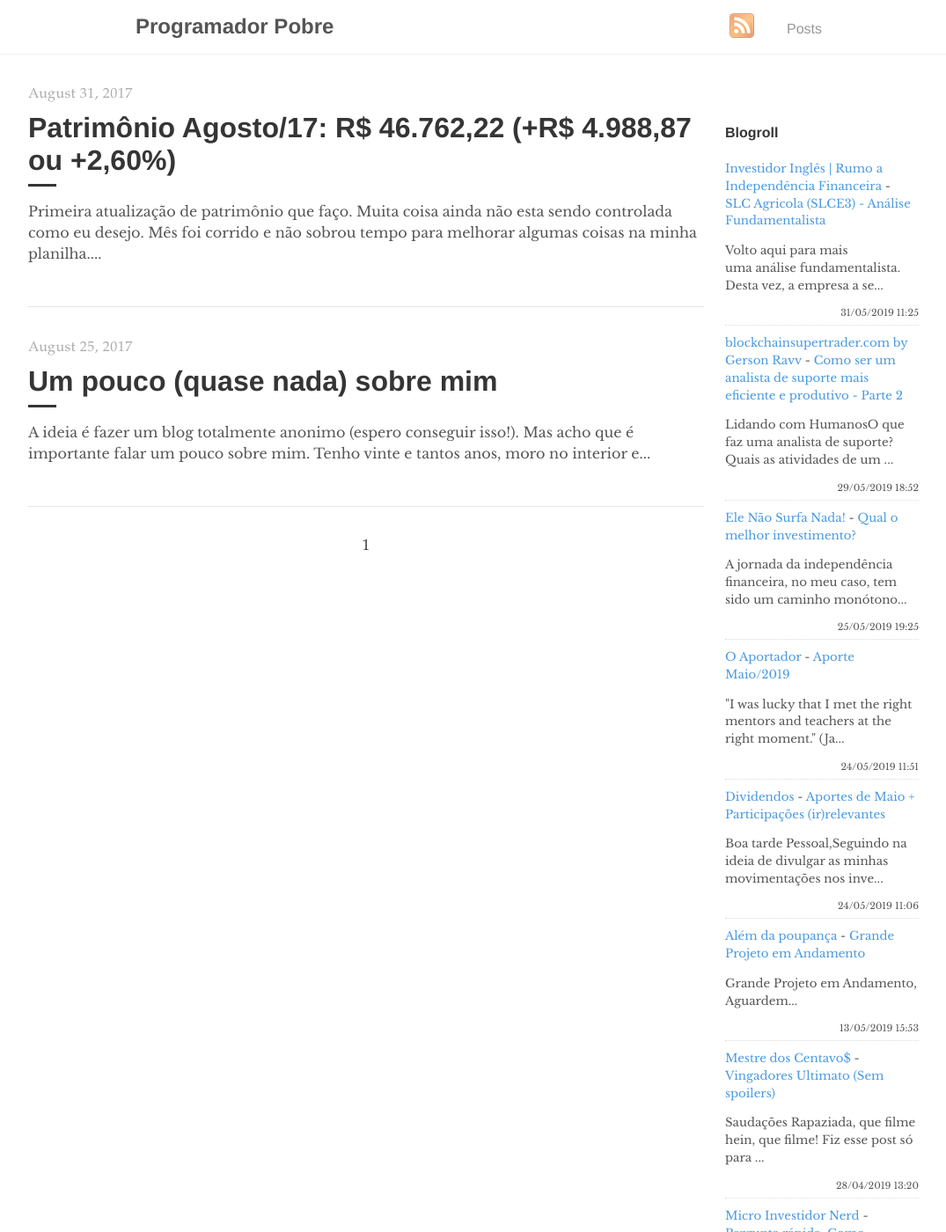
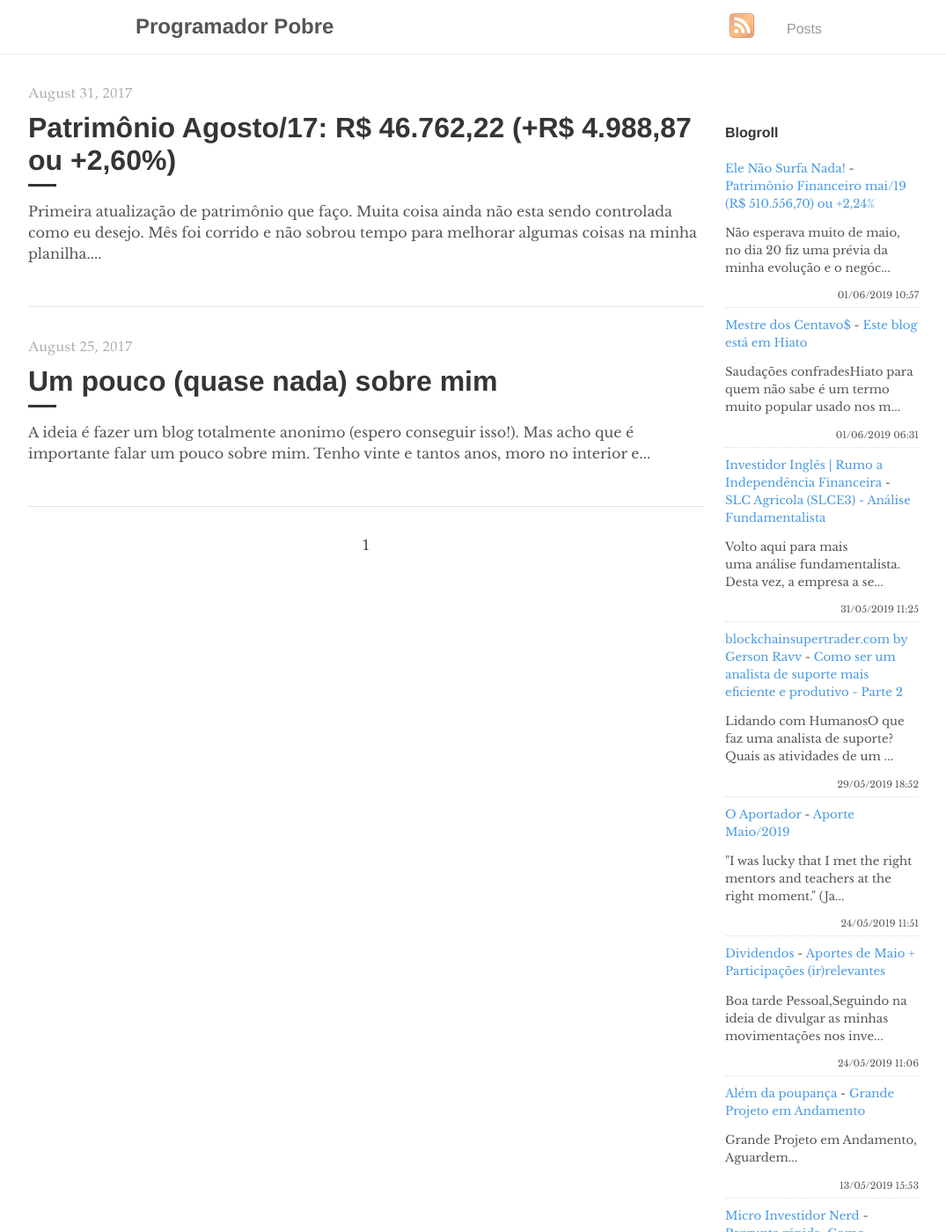
Before and after one commit to programadorpobre/programadorpobre.github.io, a Jekyll site: the page built from index.html, in a window 1280 px wide and 1400 px high. Shown: the whole window at 88% size, without its empty margins (96-1171 px from the left). Built offline with Jekyll 4.4.1, drawn with Linux system fonts in a browser that asks for light colours; the list of posts is cut into pages by our own code; comment, search, counter and statistics services are not loaded.

Commit message:
[ci skip] travis #665

```diff
--- a/_includes/feed-entries.html
+++ b/_includes/feed-entries.html
@@ -1,3 +1,13 @@
+<div class="feed-entry">
+    <a class="feed-entry-site-name" href="https://elenaosurfanada.blogspot.com/">Ele Não Surfa Nada!</a> - <a class="feed-entry-title" href="https://elenaosurfanada.blogspot.com/2019/06/patrimonio-financeiro-mai19-r-51055670.html">Patrimônio Financeiro mai/19 (R$ 510.556,70) ou +2,24%</a>
+    <p class="feed-entry-summary">Não esperava muito de maio, no dia 20 fiz uma prévia da minha evolução e o negóc...</p>
+    <time datetime="2019-06-01T10:57:00.001-03:00">01/06/2019 10:57</time>
+</div>
+<div class="feed-entry">
+    <a class="feed-entry-site-name" href="https://mestredoscentavos.blogspot.com/">Mestre dos Centavo$</a> - <a class="feed-entry-title" href="https://mestredoscentavos.blogspot.com/2019/06/este-blog-esta-em-hiato.html">Este blog está em Hiato</a>
+    <p class="feed-entry-summary">Saudações confradesHiato para quem não sabe é um termo muito popular usado nos m...</p>
+    <time datetime="2019-06-01T06:31:00.000-07:00">01/06/2019 06:31</time>
+</div>
 <div class="feed-entry">
     <a class="feed-entry-site-name" href="https://www.investidoringles.com/">Investidor Inglês | Rumo a Independência Financeira</a> - <a class="feed-entry-title" href="https://www.investidoringles.com/2019/05/slc-agricola-slce3-analise-fundamentalista.html">SLC Agricola (SLCE3) -  Análise Fundamentalista</a>
     <p class="feed-entry-summary">Volto aqui para mais uma&nbsp;análise fundamentalista. Desta vez, a empresa a se...</p>
@@ -7,11 +17,6 @@
     <a class="feed-entry-site-name" href="http://www.blockchainsupertrader.com/">blockchainsupertrader.com by Gerson Ravv</a> - <a class="feed-entry-title" href="http://www.blockchainsupertrader.com/2019/05/como-ser-um-analista-de-suporte-mais_29.html">Como ser um analista de suporte mais eficiente e produtivo - Parte 2</a>
     <p class="feed-entry-summary">Lidando com HumanosO que faz uma analista de suporte? Quais as atividades de um ...</p>
     <time datetime="2019-05-29T18:52:00.001-03:00">29/05/2019 18:52</time>
-</div>
-<div class="feed-entry">
-    <a class="feed-entry-site-name" href="https://elenaosurfanada.blogspot.com/">Ele Não Surfa Nada!</a> - <a class="feed-entry-title" href="https://elenaosurfanada.blogspot.com/2019/05/qual-o-melhor-investimento.html">Qual o melhor investimento?</a>
-    <p class="feed-entry-summary">A jornada da independência financeira, no meu caso, tem sido um caminho monótono...</p>
-    <time datetime="2019-05-25T19:25:00.001-03:00">25/05/2019 19:25</time>
 </div>
 <div class="feed-entry">
     <a class="feed-entry-site-name" href="https://oaportadorfinanceiro.blogspot.com/">O Aportador</a> - <a class="feed-entry-title" href="https://oaportadorfinanceiro.blogspot.com/2019/05/aporte-maio2019.html">Aporte Maio/2019</a>
@@ -29,11 +34,6 @@
     <time datetime="2019-05-13T15:53:00.001-03:00">13/05/2019 15:53</time>
 </div>
 <div class="feed-entry">
-    <a class="feed-entry-site-name" href="https://mestredoscentavos.blogspot.com/">Mestre dos Centavo$</a> - <a class="feed-entry-title" href="https://mestredoscentavos.blogspot.com/2019/04/vingadores-ultimato-sem-spoilers.html">Vingadores Ultimato (Sem spoilers)</a>
-    <p class="feed-entry-summary">Saudações&nbsp;Rapaziada, que filme hein, que filme!&nbsp;Fiz esse post só para ...</p>
-    <time datetime="2019-04-28T13:20:00.000-07:00">28/04/2019 13:20</time>
-</div>
-<div class="feed-entry">
     <a class="feed-entry-site-name" href="https://microinvestidornerd.blogspot.com/">Micro Investidor Nerd</a> - <a class="feed-entry-title" href="https://microinvestidornerd.blogspot.com/2019/02/pergunta-rapida-como-proceder-com-o.html">Pergunta rápida: Como proceder com o agrupamento de ABCP11 na planilha do ADP?</a>
     <p class="feed-entry-summary">SenhorXs, creio que assim como eu, muita gente aqui da blogosfera de finanças ut...</p>
     <time datetime="2019-02-08T10:31:00.001-08:00">08/02/2019 10:31</time>
```
